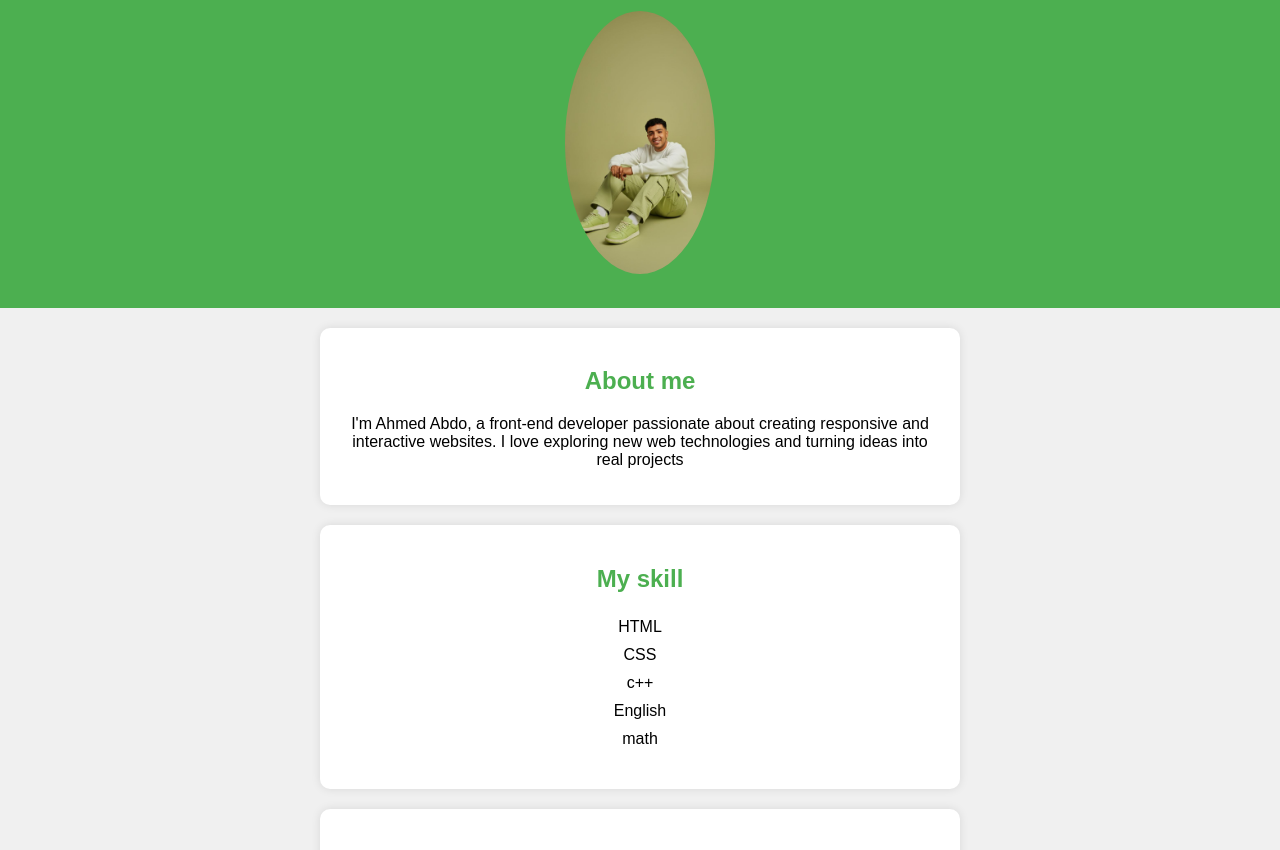
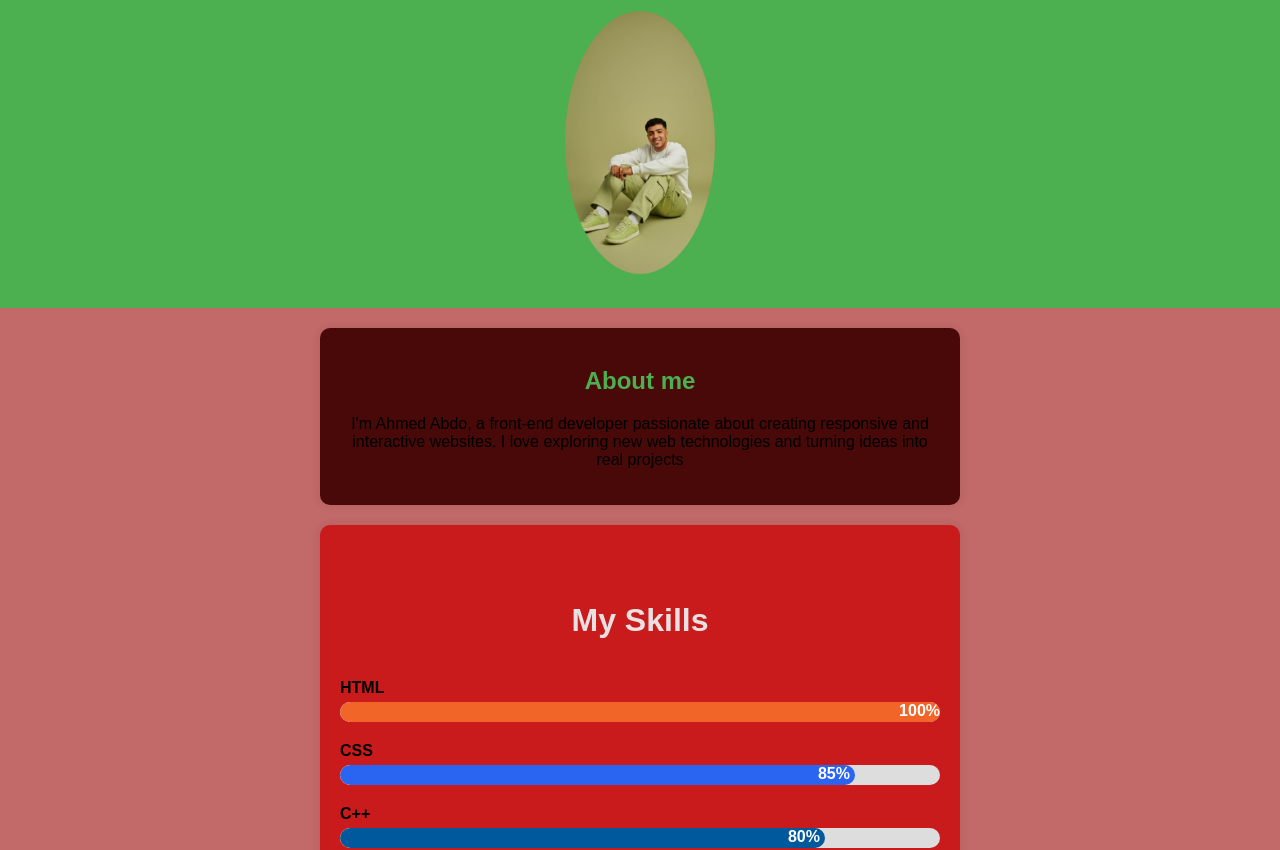
Before and after one commit to asterooo4444/My-first-project, a plain HTML site: page index.html in a window 1280 px wide. Shown: the part 109-959 px from the top of the page. Drawn offline with Linux system fonts and the light colour scheme.

Commit message:
Add files via upload
updated contact form and skills

```diff
--- a/index.html
+++ b/index.html
@@ -16,24 +16,45 @@
         <p>I'm Ahmed Abdo, a front-end developer passionate about creating responsive and interactive websites.
              I love exploring new web technologies and turning ideas into real projects</p>
     </section>
-    <section class="skills">
-        <h2>My skill</h2>
-        <ul>
-            <li>HTML</li>
-            <li>CSS</li>
-            <li>c++</li>
-            <li>English</li>
-            <li>math</li>
+  <section class="skills">
+  <h2>My Skills</h2>
 
-        </ul>
+  <div class="skill">
+    <span>HTML</span>
+    <div class="bar"><div class="progress html">100%</div></div>
+  </div>
+
+  <div class="skill">
+    <span>CSS</span>
+    <div class="bar"><div class="progress css">85%</div></div>
+  </div>
+
+  <div class="skill">
+    <span>C++</span>
+    <div class="bar"><div class="progress cpp">80%</div></div>
+  </div>
+
+  <div class="skill">
+    <span>English</span>
+    <div class="bar"><div class="progress english">70%</div></div>
+  </div>
+
+  <div class="skill">
+    <span>Math</span>
+    <div class="bar"><div class="progress math">100%</div></div>
+  </div>
+</section>
+
+
     </section>
     <section class="contact">
         <h2>Contact me</h2>
         <button onclick="window.open('https://wa.me/201146199041','_blank')">WhatsApp</button>
         <button onclick="window.open('https://www.facebook.com/Ãł Øśtørã ','_blank')">facebook</button>
 
+    </section>
 
 
-    </section>
+
 </body>
 </html>
--- a/style.css
+++ b/style.css
@@ -3,7 +3,8 @@ body {
     margin: 0;
     padding: 0;
     text-align: center;
-    background-color: #f0f0f0;
+    background-color:#e0e0e0;
+    background-color: rgb(194, 105, 105);
 }
 
 header {
@@ -22,23 +23,62 @@ section {
     margin: 20px auto;
     padding: 20px;
     max-width: 600px;
-    background-color: white;
+    background-color: rgb(73, 9, 9);
     border-radius: 10px;
     box-shadow: 0 0 10px rgba(0,0,0,0.1);
+
+
 }
 
 section h2 {
     color: #4CAF50;
 }
-
-ul {
-    list-style-type: none;
-    padding: 0;
+    .skills {
+  padding: 50px 20px;
+  background-color: #c91b1b;
+  text-align: center;
 }
 
-li {
-    padding: 5px 0;
+.skills h2 {
+  font-size: 32px;
+  margin-bottom: 40px;
+  color: #e9e1e1;
 }
+
+.skills .skill {
+  margin-bottom: 20px;
+  text-align: left;
+}
+
+.skills .skill span {
+  display: block;
+  font-weight: bold;
+  margin-bottom: 5px;
+}
+
+.skills .bar {
+  width: 100%;
+  background: #ddd;
+  height: 20px;
+  border-radius: 10px;
+  overflow: hidden;
+}
+
+.skills .progress {
+  height: 100%;
+  border-radius: 10px;
+  text-align: right;
+  padding-right: 5px;
+  color: white;
+  font-weight: bold;
+}
+
+/* ألوان ونسب كل مهارة */
+.skills .progress.html { width: 100%; background-color: #f16529; }
+.skills .progress.css { width: 85%; background-color: #2965f1; }
+.skills .progress.cpp { width: 80%; background-color: #00599c; }
+.skills .progress.english { width: 70%; background-color: #34a853; }
+.skills .progress.math { width: 100%; background-color: #fbbc05; }
 
 button {
     padding: 10px 20px;
@@ -48,6 +88,7 @@ button {
     background-color: #e0e0e0;
     cursor: pointer;
     transition: 0.3s;
+
 }
 
 button:hover {
```
